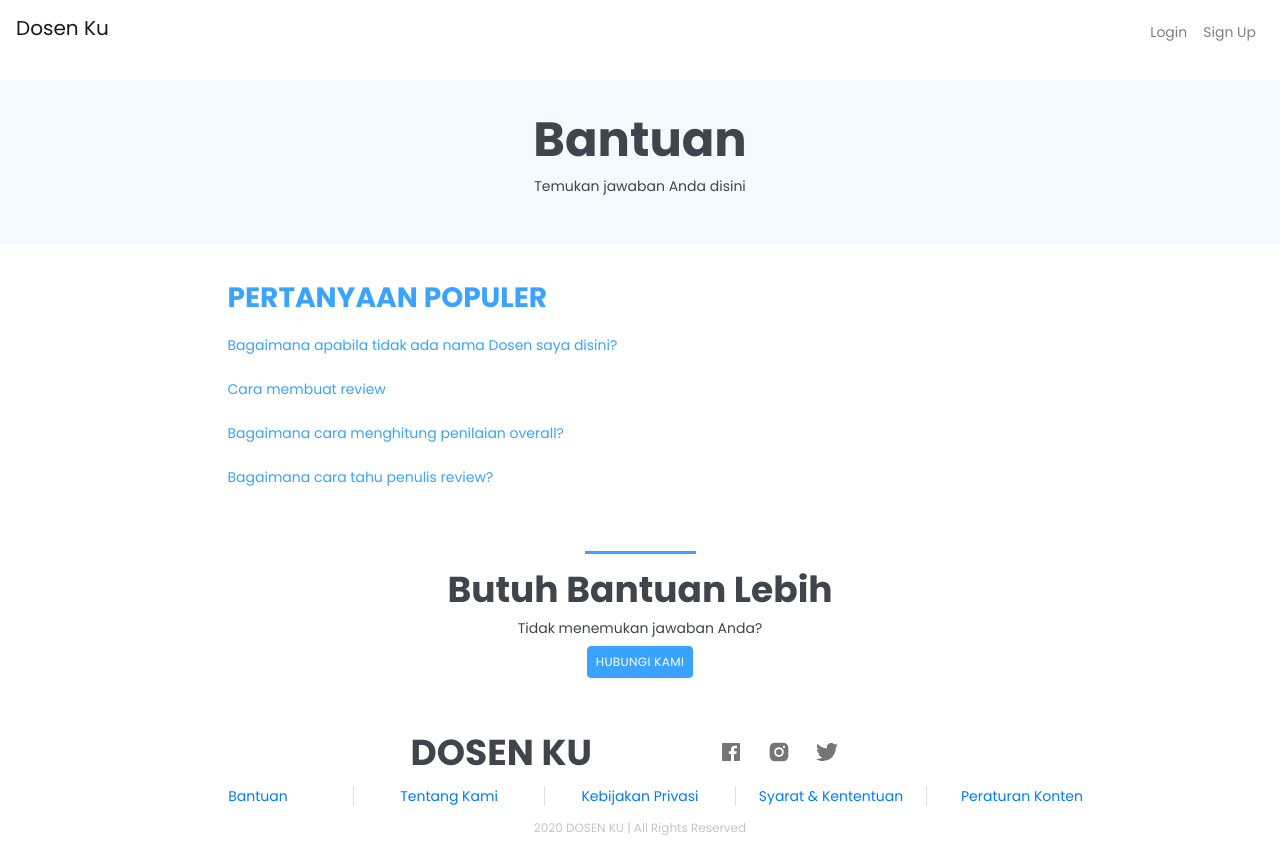
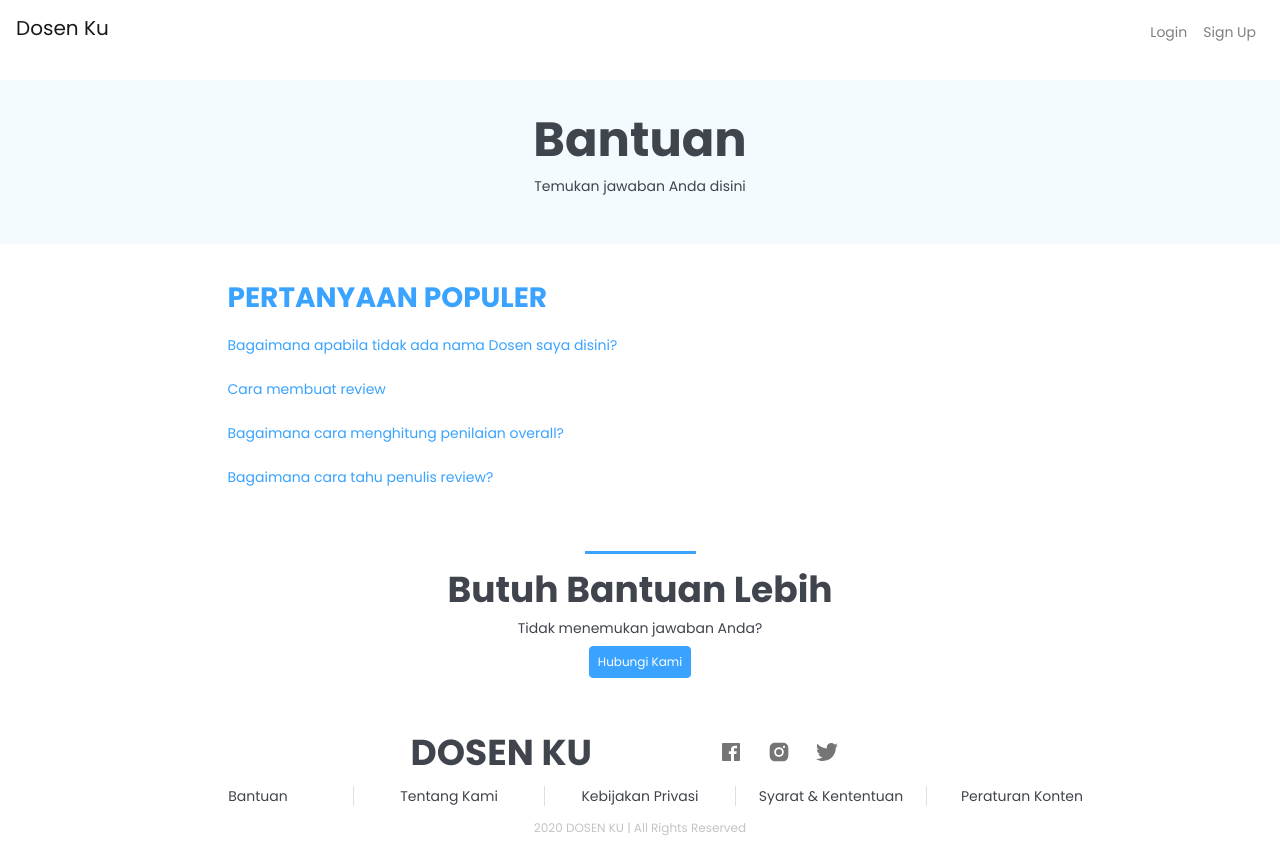
Before and after one commit to Harus-Bisa/frontendv2, a React (Create React App) app in the folder hb-v2/: page /help in a window 1280 px wide. Built offline with nearby package versions, Linux system fonts and the light colour scheme.

Commit message:
help page css fix

```diff
--- a/hb-v2/src/css/footer.css
+++ b/hb-v2/src/css/footer.css
@@ -16,6 +16,7 @@
 .footer .links .col a{
     margin: auto;
     text-align: center;
+    color: #40444D;
 }
 
 .footer .MuiDivider-vertical{
--- a/hb-v2/src/css/index.css
+++ b/hb-v2/src/css/index.css
@@ -59,7 +59,9 @@ p, a, input, label{
   line-height: 20px;
   margin-bottom: 0.5rem;
 }
-
+a{
+  color: #0D7CBB;
+}
 a:hover{
   text-decoration-line: underline;
 }
--- a/hb-v2/src/pages/Help/Help.js
+++ b/hb-v2/src/pages/Help/Help.js
@@ -31,7 +31,7 @@ export default function Help(){
                             <h2>Butuh Bantuan Lebih</h2>
                             <p>Tidak menemukan jawaban Anda?</p>
                             <div className="flex">
-                                <Button className="contrast-button margin-auto">Hubungi Kami</Button>
+                                <Button className="contrast-button button margin-auto">Hubungi Kami</Button>
                             </div>
                         </div>
                     </div>
```
